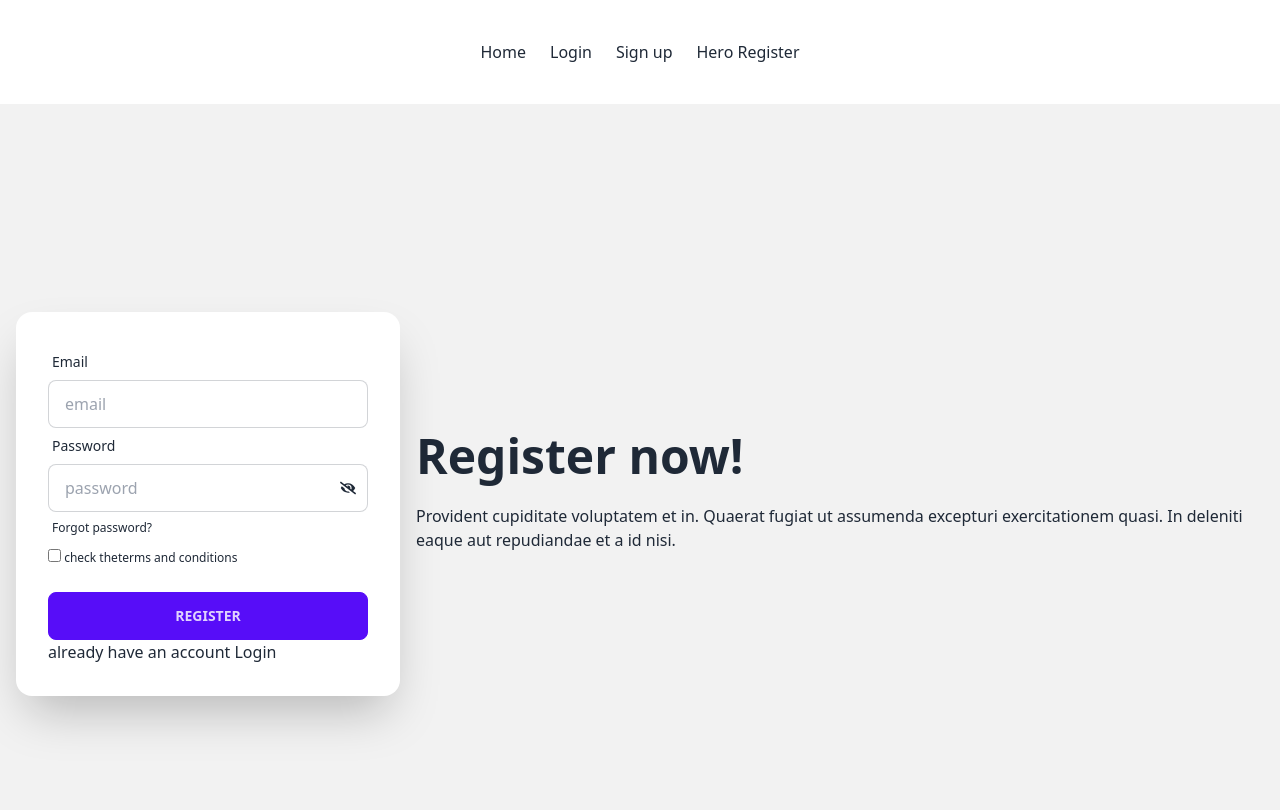
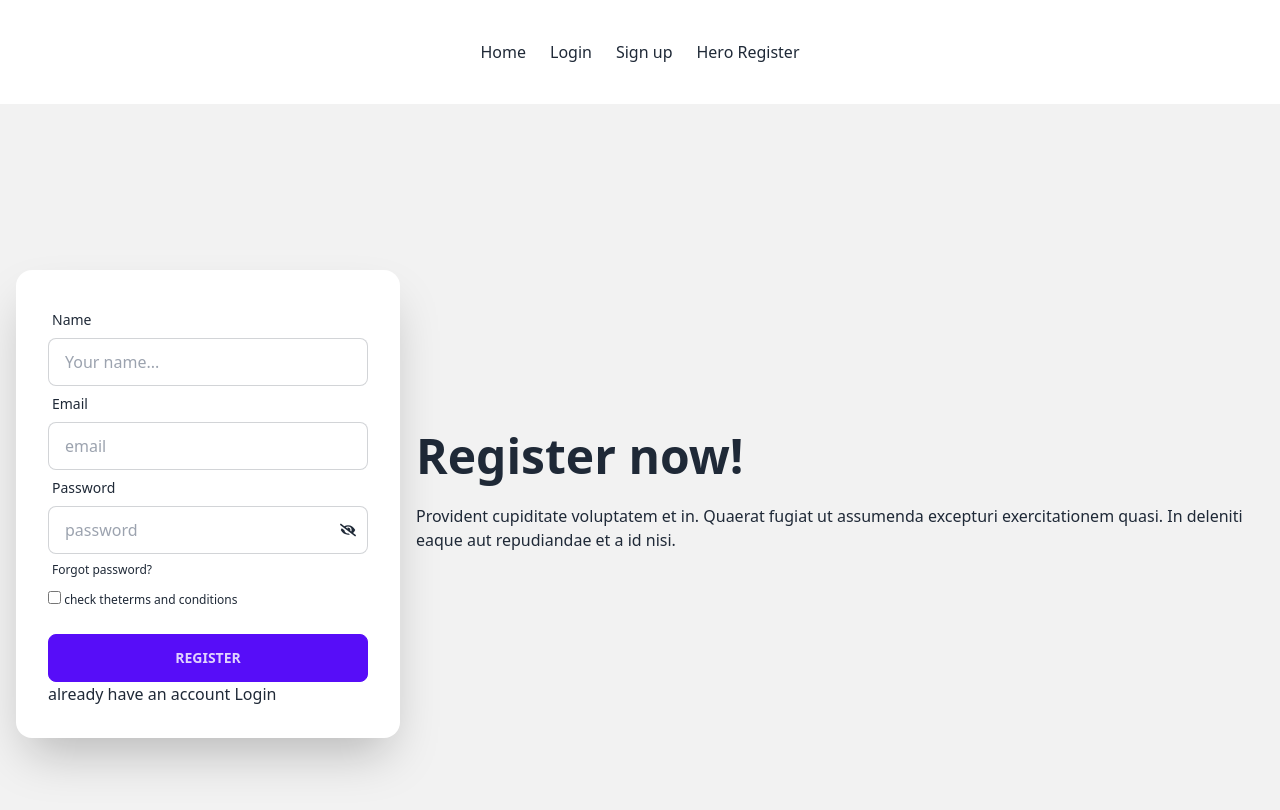
Before and after one commit to shuvajitmaitra/Module-50, a React (Vite) app: page /heroRegister in a window 1280 px wide. Shown: the top 810 px of the page. Built offline with nearby package versions, Linux system fonts and the light colour scheme.

Commit message:
email verification

```diff
--- a/src/components/HeroRegister/HeroRegister.jsx
+++ b/src/components/HeroRegister/HeroRegister.jsx
@@ -64,6 +64,17 @@
               <form onSubmit={handleSubmitButton}>
                 <div className="form-control">
                   <label className="label">
+                    <span className="label-text">Name</span>
+                  </label>
+                  <input
+                    type="text"
+                    placeholder="Your name..."
+                    name="name"
+                    className="input input-bordered"
+                  />
+                </div>
+                <div className="form-control">
+                  <label className="label">
                     <span className="label-text">Email</span>
                   </label>
                   <input
--- a/src/components/Login/Login.jsx
+++ b/src/components/Login/Login.jsx
@@ -1,4 +1,5 @@
 import {
+  sendEmailVerification,
   sendPasswordResetEmail,
   signInWithEmailAndPassword,
 } from "firebase/auth";
@@ -30,7 +31,13 @@
     signInWithEmailAndPassword(auth, email, password)
       .then((result) => {
         console.log(result.user);
-        setSuccess("Login successful");
+        if (result.user.emailVerified) {
+          setSuccess("Login successful");
+        } else {
+          sendEmailVerification(result.user).then(() => {
+            alert("please check your email to verify you account");
+          });
+        }
       })
       .catch((error) => {
         console.error(error.message);
```
